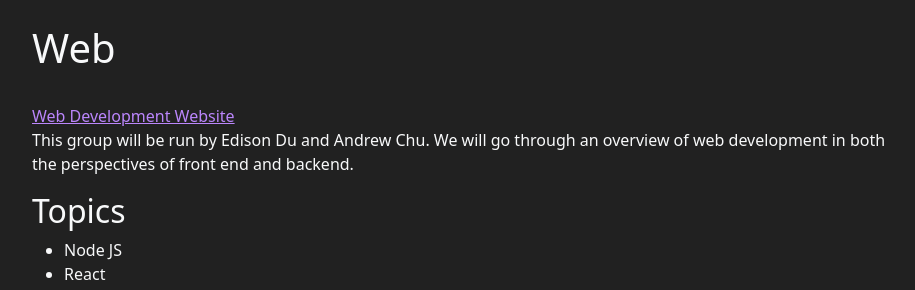
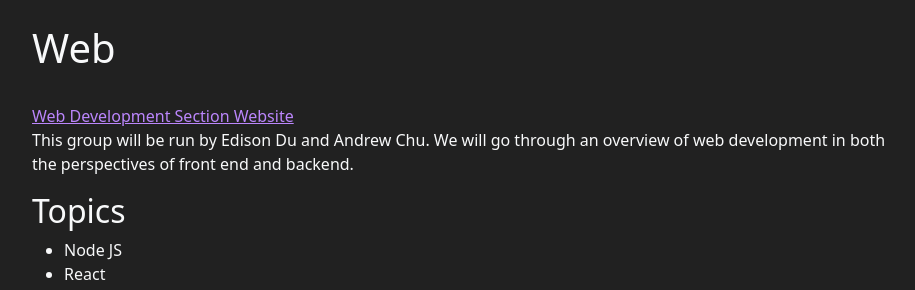
Before and after one commit to rhhscs/rhhscs.github.io, a Jekyll site: the page built from _group_homes/web-group.md, in a window 1280 px wide. Shown: the part 374-664 px from the top of the page, without its empty margins (170-1085 px from the left). Built offline with Jekyll 4.4.1, drawn with Linux system fonts in a browser that asks for light colours.

Commit message:
Update web-group.md

```diff
--- a/_group_homes/web-group.md
+++ b/_group_homes/web-group.md
@@ -5,7 +5,7 @@ group: web
 ---
 
 # Web
-[Web Development Website](https://rhhsweb.github.io/) \
+<a href="https://rhhsweb.github.io" target="_blank">Web Development Section Website</a> \
 This group will be run by Edison Du and Andrew Chu. We will go through an overview of web development in both the perspectives of front end and backend.
 
 
@@ -17,4 +17,4 @@ This group will be run by Edison Du and Andrew Chu. We will go through an overvi
 We recommend that you have taken atleast one computer science course or have some previous knowledge of programming
 
 ## Lessons
-[Lesson 1](https://drive.google.com/file/d/1vPk0NyEQCbX81rT_eTuD80q6Qh5bzKRP/view?usp=sharing)
+<a href="https://drive.google.com/file/d/1vPk0NyEQCbX81rT_eTuD80q6Qh5bzKRP/view?usp=sharing" target="_blank">Lesson 1</a>
```
